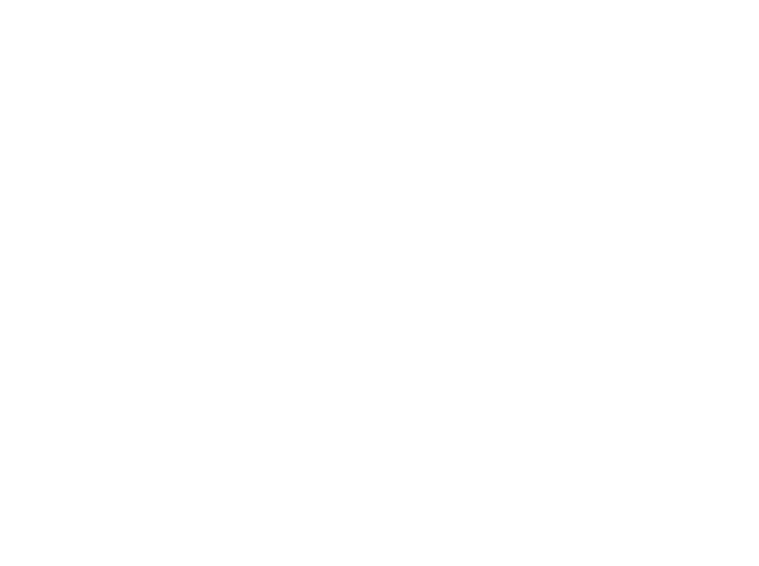
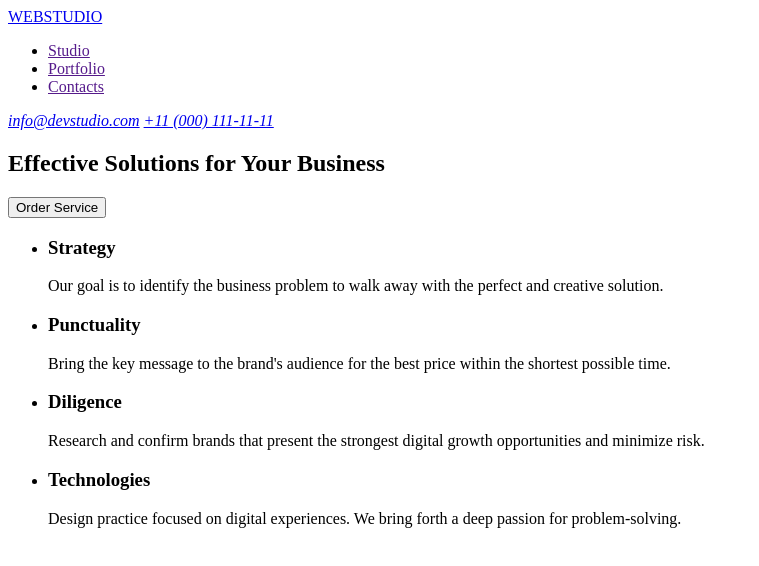
Before and after one commit to n-shyshko/goit-markup-hw-01, a plain HTML site: page index.html in a window 1280 px wide. Shown: the whole page, without its empty margins (0-759 px from the left). Drawn offline with Linux system fonts and the light colour scheme.

Commit message:
add index and imgs

```diff
--- a/index.html
+++ b/index.html
@@ -3,11 +3,63 @@
   <head>
     <meta charset="UTF-8" />
     <meta name="viewport" content="width=device-width, initial-scale=1.0" />
-    <title>Document</title>
+    <title>Web Studio (Version 5.0)</title>
   </head>
   <body>
-    <header></header>
-    <main></main>
+    <header>
+      <a href="./index.html">WEBSTUDIO</a>
+      <nav>
+        <ul>
+          <li><a href="">Studio</a></li>
+          <li><a href="">Portfolio</a></li>
+          <li><a href="">Contacts</a></li>
+        </ul>
+      </nav>
+      <address>
+        <a href="mailto:info@devstudio.com">info@devstudio.com</a>
+        <a href="tel:+110001111111">+11 (000) 111-11-11</a>
+      </address>
+    </header>
+    <main>
+      <!-- Hero image -->
+      <section>
+        <h1>Effective Solutions for Your Business</h1>
+        <button type="button">Order Service</button>
+      </section>
+      <!-- Solution list -->
+      <ul>
+        <li>
+          <h3>Strategy</h3>
+          <p>
+            Our goal is to identify the business problem to walk away with the
+            perfect and creative solution.
+          </p>
+        </li>
+        <li>
+          <h3>Punctuality</h3>
+          <p>
+            Bring the key message to the brand's audience for the best price
+            within the shortest possible time.
+          </p>
+        </li>
+        <li>
+          <h3>Diligence</h3>
+          <p>
+            Research and confirm brands that present the strongest digital
+            growth opportunities and minimize risk.
+          </p>
+        </li>
+        <li>
+          <h3>Technologies</h3>
+          <p>
+            Design practice focused on digital experiences. We bring forth a
+            deep passion for problem-solving.
+          </p>
+        </li>
+      </ul>
+      <!-- Our team -->
+      <section></section>
+    </main>
     <footer></footer>
   </body>
 </html>
```
Also changed, not shown: images/camila.jpg (added), images/daniel.jpg (added), images/mark.jpg (added), images/tom.jpg (added).
